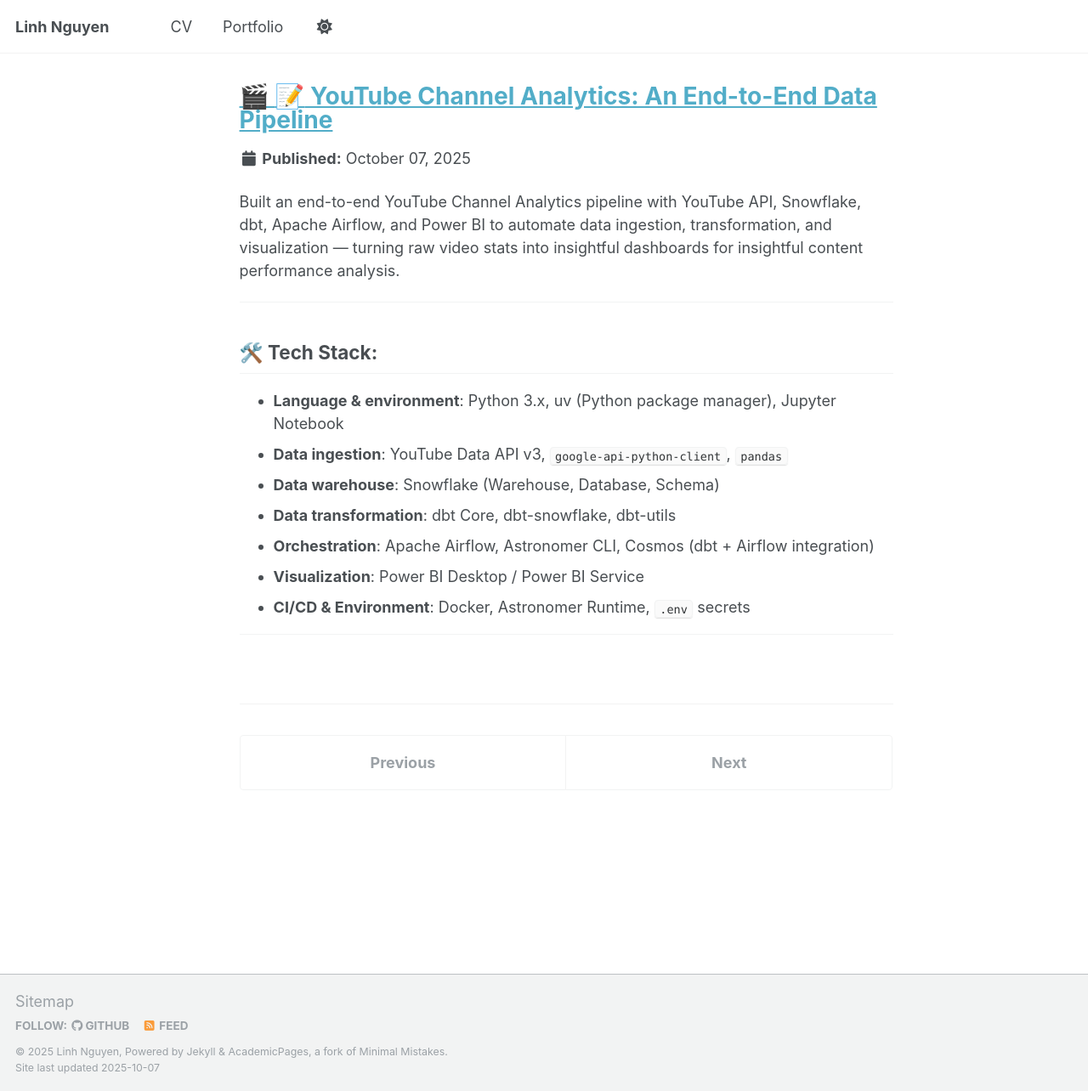
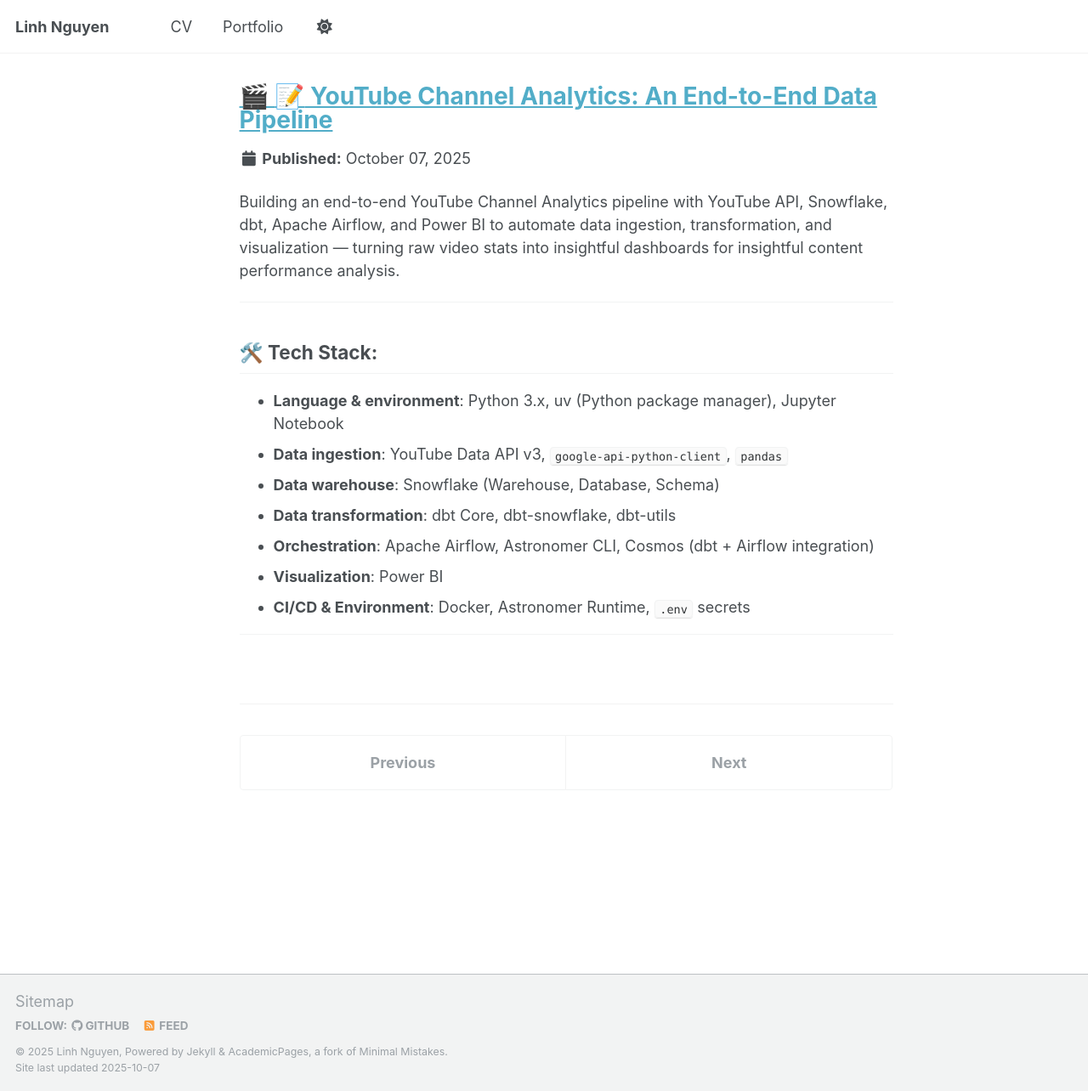
Before and after one commit to hdlinhnguyen/hdlinhnguyen.github.io, a Jekyll site: the page built from _portfolio/project_3.md, in a window 1280 px wide and 1284 px high. Shown: the whole window at 85% size. Built offline with Jekyll 4.4.1, drawn with Linux system fonts in a browser that asks for light colours; emoji names are drawn with the system emoji font; a script that is not in the unit is left out.

Commit message:
Update project_3.md

```diff
--- a/_portfolio/project_3.md
+++ b/_portfolio/project_3.md
@@ -4,7 +4,7 @@ title: "[ 🎬 :memo: YouTube Channel Analytics: An End-to-End Data Pipeline](ht
 collection: portfolio
 ---
 
-Built an end-to-end YouTube Channel Analytics pipeline with YouTube API, Snowflake, dbt, Apache Airflow, and Power BI to automate data ingestion, transformation,
+Building an end-to-end YouTube Channel Analytics pipeline with YouTube API, Snowflake, dbt, Apache Airflow, and Power BI to automate data ingestion, transformation,
 and visualization — turning raw video stats into insightful dashboards for insightful content performance analysis.
 
 ---
@@ -15,7 +15,7 @@ and visualization — turning raw video stats into insightful dashboards for ins
 - **Data warehouse**: Snowflake (Warehouse, Database, Schema)
 - **Data transformation**: dbt Core, dbt-snowflake, dbt-utils
 - **Orchestration**: Apache Airflow, Astronomer CLI, Cosmos (dbt + Airflow integration)
-- **Visualization**: Power BI Desktop / Power BI Service
+- **Visualization**: Power BI
 - **CI/CD & Environment**: Docker, Astronomer Runtime, `.env` secrets
 
 ---
```
